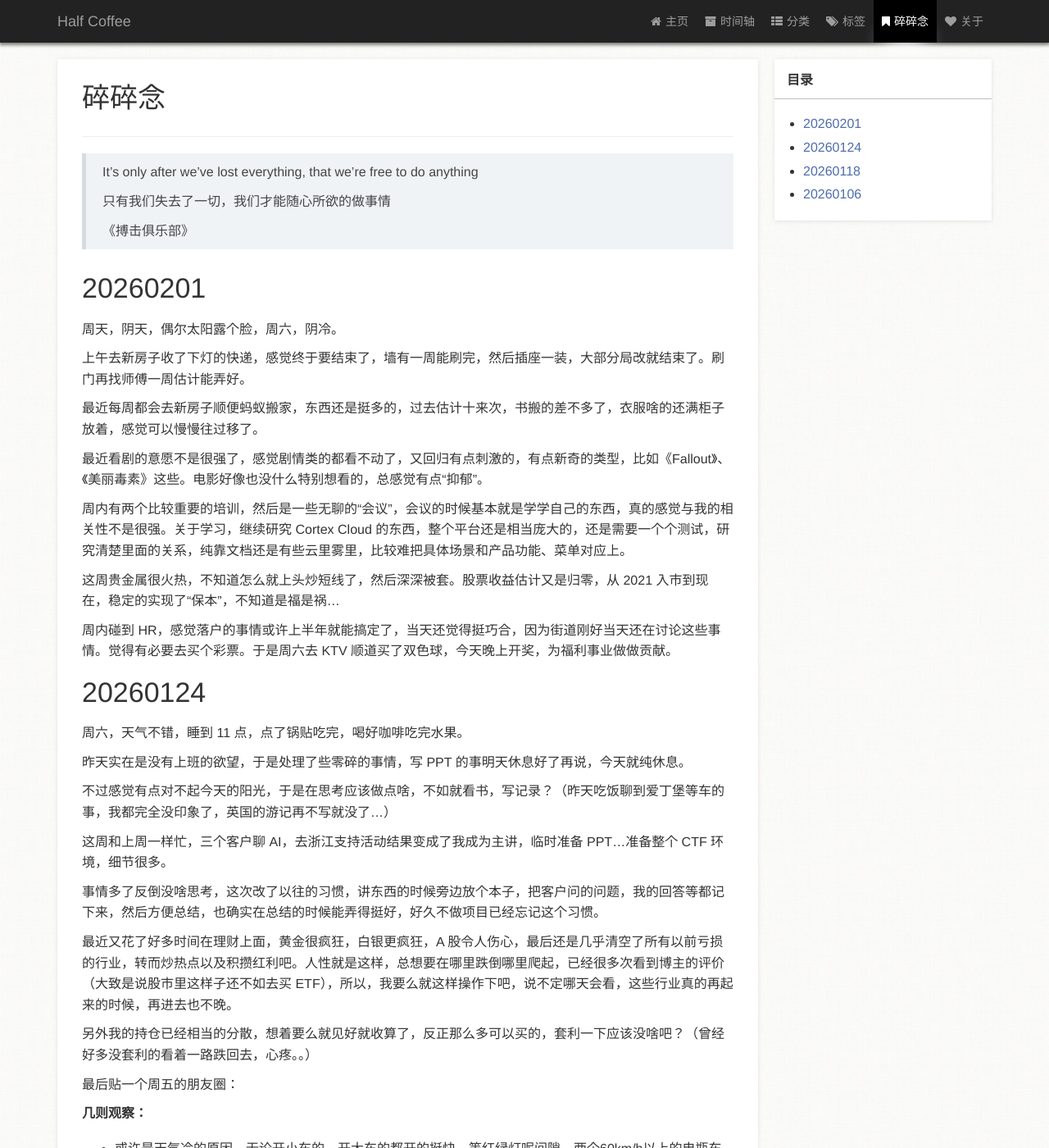
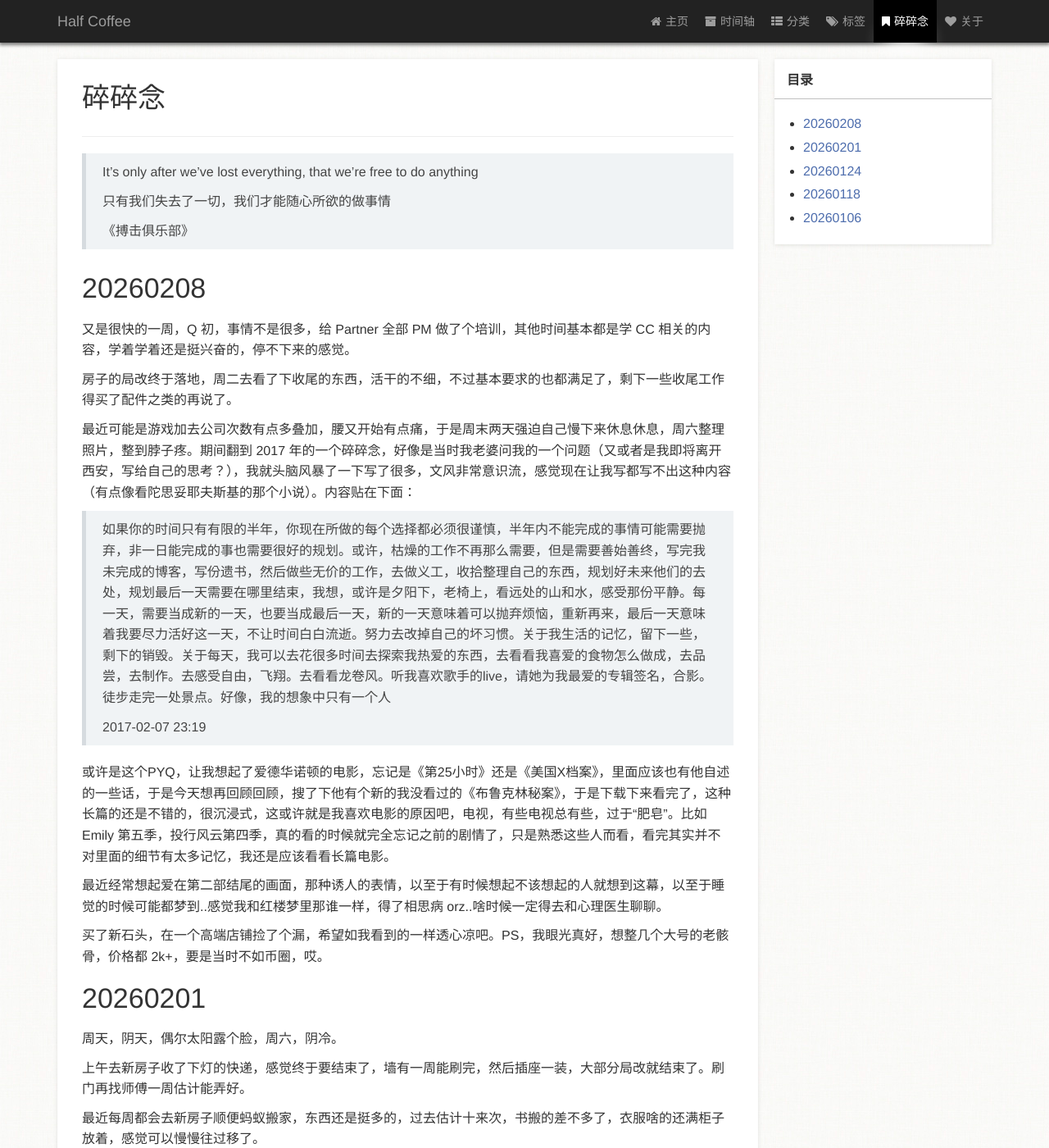
Before and after one commit to zm1990s/halfcoffee, a Jekyll site: the page built from page/3碎碎念.md, in a window 1280 px wide and 1400 px high. Shown: the whole window at 82% size. Built offline with Jekyll 4.4.1, drawn with Linux system fonts in a browser that asks for light colours; a style sheet for code colours, icons or effects is not loaded.

Commit message:
20260208

```diff
--- a/page/3碎碎念.md
+++ b/page/3碎碎念.md
@@ -13,6 +13,24 @@ type: page
 > 只有我们失去了一切，我们才能随心所欲的做事情
 >
 > 《搏击俱乐部》
+
+# 20260208
+
+又是很快的一周，Q 初，事情不是很多，给 Partner 全部 PM 做了个培训，其他时间基本都是学 CC 相关的内容，学着学着还是挺兴奋的，停不下来的感觉。
+
+房子的局改终于落地，周二去看了下收尾的东西，活干的不细，不过基本要求的也都满足了，剩下一些收尾工作得买了配件之类的再说了。
+
+最近可能是游戏加去公司次数有点多叠加，腰又开始有点痛，于是周末两天强迫自己慢下来休息休息，周六整理照片，整到脖子疼。期间翻到 2017 年的一个碎碎念，好像是当时我老婆问我的一个问题（又或者是我即将离开西安，写给自己的思考？），我就头脑风暴了一下写了很多，文风非常意识流，感觉现在让我写都写不出这种内容（有点像看陀思妥耶夫斯基的那个小说）。内容贴在下面：
+
+> 如果你的时间只有有限的半年，你现在所做的每个选择都必须很谨慎，半年内不能完成的事情可能需要抛弃，非一日能完成的事也需要很好的规划。或许，枯燥的工作不再那么需要，但是需要善始善终，写完我未完成的博客，写份遗书，然后做些无价的工作，去做义工，收拾整理自己的东西，规划好未来他们的去处，规划最后一天需要在哪里结束，我想，或许是夕阳下，老椅上，看远处的山和水，感受那份平静。每一天，需要当成新的一天，也要当成最后一天，新的一天意味着可以抛弃烦恼，重新再来，最后一天意味着我要尽力活好这一天，不让时间白白流逝。努力去改掉自己的坏习惯。关于我生活的记忆，留下一些，剩下的销毁。关于每天，我可以去花很多时间去探索我热爱的东西，去看看我喜爱的食物怎么做成，去品尝，去制作。去感受自由，飞翔。去看看龙卷风。听我喜欢歌手的live，请她为我最爱的专辑签名，合影。徒步走完一处景点。好像，我的想象中只有一个人
+>
+> 2017-02-07 23:19
+
+或许是这个PYQ，让我想起了爱德华诺顿的电影，忘记是《第25小时》还是《美国X档案》，里面应该也有他自述的一些话，于是今天想再回顾回顾，搜了下他有个新的我没看过的《布鲁克林秘案》，于是下载下来看完了，这种长篇的还是不错的，很沉浸式，这或许就是我喜欢电影的原因吧，电视，有些电视总有些，过于“肥皂”。比如 Emily 第五季，投行风云第四季，真的看的时候就完全忘记之前的剧情了，只是熟悉这些人而看，看完其实并不对里面的细节有太多记忆，我还是应该看看长篇电影。
+
+最近经常想起爱在第二部结尾的画面，那种诱人的表情，以至于有时候想起不该想起的人就想到这幕，以至于睡觉的时候可能都梦到..感觉我和红楼梦里那谁一样，得了相思病 orz..啥时候一定得去和心理医生聊聊。
+
+买了新石头，在一个高端店铺捡了个漏，希望如我看到的一样透心凉吧。PS，我眼光真好，想整几个大号的老骸骨，价格都 2k+，要是当时不如币圈，哎。
 
 # 20260201
 
```
